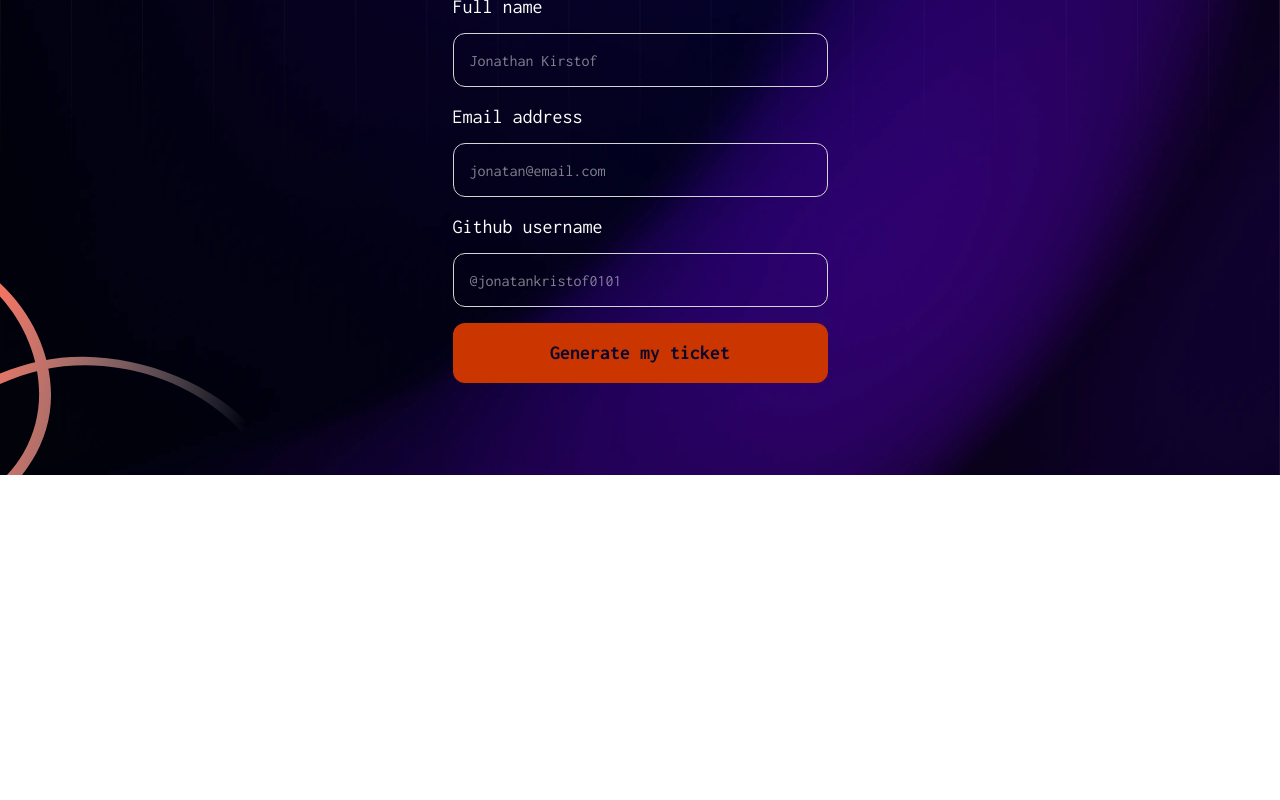
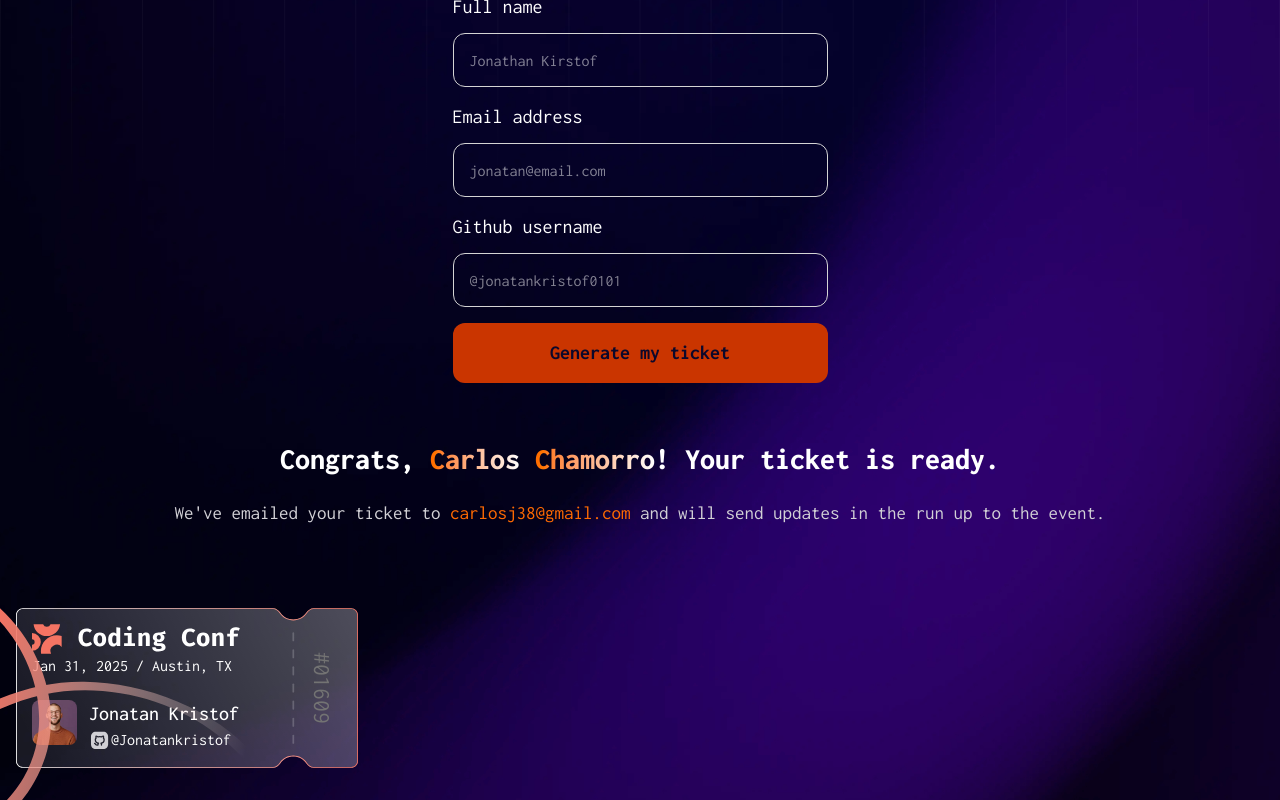
Before and after one commit to CarlosJairo/conference-ticket-generator, a React (Vite) app: page / in a window 1280 px wide. Shown: the part 485-1285 px from the top of the page. Before the commit the page ends 960 px from the top, so only its background shows below. Built offline with nearby package versions, Linux system fonts and the light colour scheme.

Commit message:
feat: adding confirmation page and ticket

```diff
--- a/src/App.tsx
+++ b/src/App.tsx
@@ -1,10 +1,12 @@
 import MainLayOut from "./components/layouts/mainLayOut/MainLayOut";
+import ConfirmationPage from "./pages/ConfirmationPage/ConfirmationPage";
 import FormPage from "./pages/formPage/formPage";
 
 function App() {
   return (
     <MainLayOut>
       <FormPage />
+      <ConfirmationPage />
     </MainLayOut>
   );
 }
--- a/src/components/layouts/mainLayOut/MainLayOut.tsx
+++ b/src/components/layouts/mainLayOut/MainLayOut.tsx
@@ -7,7 +7,7 @@ const MainLayOut = ({ children }: Props) => {
     <main
       className=" py-8 px-4 bg-[url(/assets/images/background-mobile.png)] bg-cover bg-bottom
     md:bg-[url(/assets/images/background-tablet.png)]
-    lg:bg-[url(/assets/images/background-desktop.png)] relative overflow-hidden"
+    lg:bg-[url(/assets/images/background-desktop.png)] relative overflow-hidden min-h-screen"
     >
       <img
         src="/assets/images/pattern-squiggly-line-top.svg"
--- /dev/null
+++ b/src/components/molecules/Congrats/Congrats.tsx
@@ -0,0 +1,23 @@
+const Congrats = () => {
+  return (
+    <>
+      <p className="text-[30px]/8 text-center font-extrabold mb-6 ">
+        Congrats,{" "}
+        <span className="bg-linear-to-r from-orange-500 to-Neutral-0 bg-clip-text text-transparent">
+          Carlos
+        </span>{" "}
+        <span className="bg-linear-to-r from-orange-500 to-Neutral-0 bg-clip-text text-transparent">
+          Chamorro
+        </span>
+        ! Your ticket is ready.
+      </p>
+      <p className="text-[19px] text-center mb-20 text-Neutral-300">
+        We've emailed your ticket to{" "}
+        <span className="text-orange-500">carlosj38@gmail.com</span> and will
+        send updates in the run up to the event.
+      </p>
+    </>
+  );
+};
+
+export default Congrats;
--- /dev/null
+++ b/src/components/molecules/Ticket/Ticket.tsx
@@ -0,0 +1,32 @@
+const Ticket = () => {
+  return (
+    <section className="h-40 w-85.5 flex flex-col justify-between p-4 bg-[url(/assets/images/pattern-ticket.svg)] bg-contain bg-no-repeat relative">
+      <div className="">
+        <img src="/assets/images/logo-full.svg" alt="Logo" />
+        <p>Jan 31, 2025 / Austin, TX</p>
+      </div>
+
+      <div className="flex gap-3">
+        <img
+          src="/assets/images/image-avatar.jpg"
+          alt="Image avatar"
+          className="size-11.25 rounded-lg"
+        />
+
+        <div>
+          <p className="text-xl font-medium">Jonatan Kristof</p>
+          <p className="flex">
+            <img src="/assets/images/icon-github.svg" alt="Icon github" />
+            <p>@Jonatankristof</p>
+          </p>
+        </div>
+      </div>
+
+      <p className="text-2xl absolute top-1/2 right-0 transform -translate-y-1/2 rotate-90 text-neutral-500">
+        #01609
+      </p>
+    </section>
+  );
+};
+
+export default Ticket;
--- /dev/null
+++ b/src/pages/ConfirmationPage/ConfirmationPage.tsx
@@ -0,0 +1,13 @@
+import Congrats from "../../components/molecules/Congrats/Congrats";
+import Ticket from "../../components/molecules/Ticket/Ticket";
+
+const ConfirmationPage = () => {
+  return (
+    <section>
+      <Congrats />
+      <Ticket />
+    </section>
+  );
+};
+
+export default ConfirmationPage;
```
